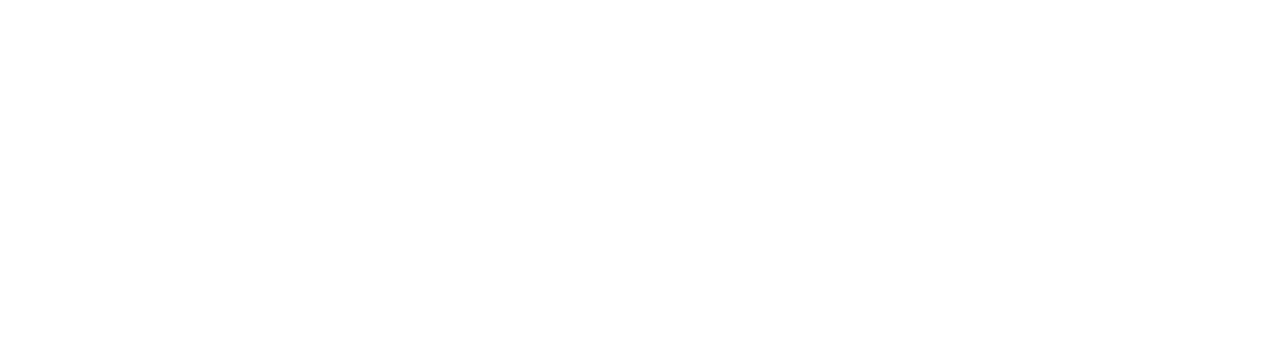
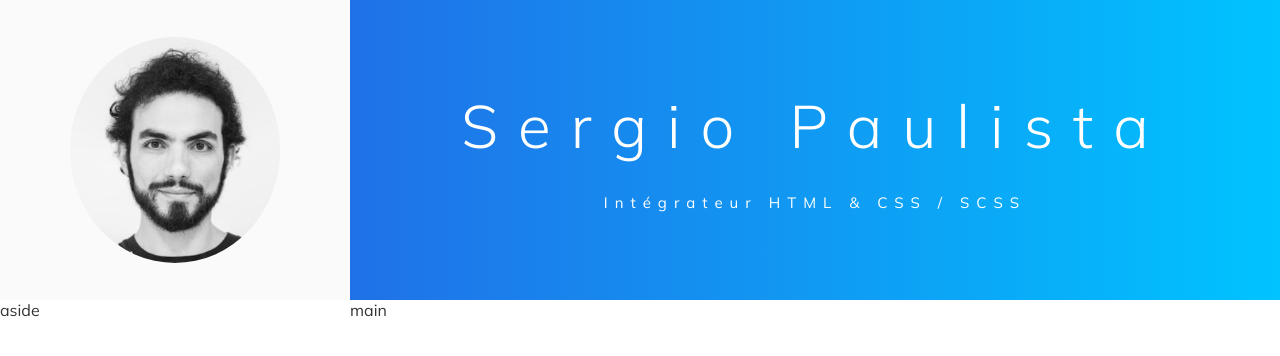
Before and after one commit to Karlito14/cvSergio, a website: page index.html in a window 1280 px wide. Drawn offline with Linux system fonts and the light colour scheme.

Commit message:
réalisation du header

```diff
--- a/index.html
+++ b/index.html
@@ -20,5 +20,17 @@
       crossorigin="anonymous"
     ></script>
   </head>
-  <body></body>
+  <body>
+    <div class="container">
+        <header class="container__header header">
+            <h1 class="header__title">Sergio Paulista</h1>
+            <p class="header__description">Intégrateur HTML & CSS / SCSS</p>
+        </header>
+        <div class="container__picture picture">
+            <img class="picture__img" src="./img/sergio-photo.jpg" alt="Sergio développeur">
+        </div>
+        <aside class="container__aside">aside</aside>
+        <main class="container__main">main</main>
+    </div>
+  </body>
 </html>
--- a/scss/style.scss
+++ b/scss/style.scss
@@ -1,2 +1,65 @@
-@use 'base';
-@use 'variables';
+@use "base";
+@use "variables";
+
+.container {
+  height: 100vh;
+  display: grid;
+  grid:
+    "img header" 30rem
+    "aside main" 1fr / 35rem auto;
+
+  &__header {
+    grid-area: header;
+  }
+
+  &__picture {
+    grid-area: img;
+  }
+
+  &__aside {
+    grid-area: aside;
+  }
+
+  &__main {
+    grid-area: main;
+  }
+}
+
+.header {
+  padding: 6rem 5rem;
+  text-align: center;
+  background: linear-gradient(
+    to right,
+    variables.$color-blue,
+    variables.$color-light-blue
+  );
+  color: white;
+  display: flex;
+  flex-direction: column;
+  justify-content: center;
+  align-items: center;
+
+  &__title {
+    font-size: 6rem;
+    font-weight: 300;
+    letter-spacing: 2rem;
+  }
+
+  &__description {
+    font-size: 1.5rem;
+    letter-spacing: 0.7rem;
+  }
+}
+
+.picture {
+  padding: 7rem;
+  margin: 0 auto;
+  display: flex;
+  justify-content: center;
+  align-items: center;
+  background-color: variables.$background-color;
+
+  &__img {
+    border-radius: 50%;
+  }
+}
```
Also changed, not shown: css/style.css, 3 other files.
